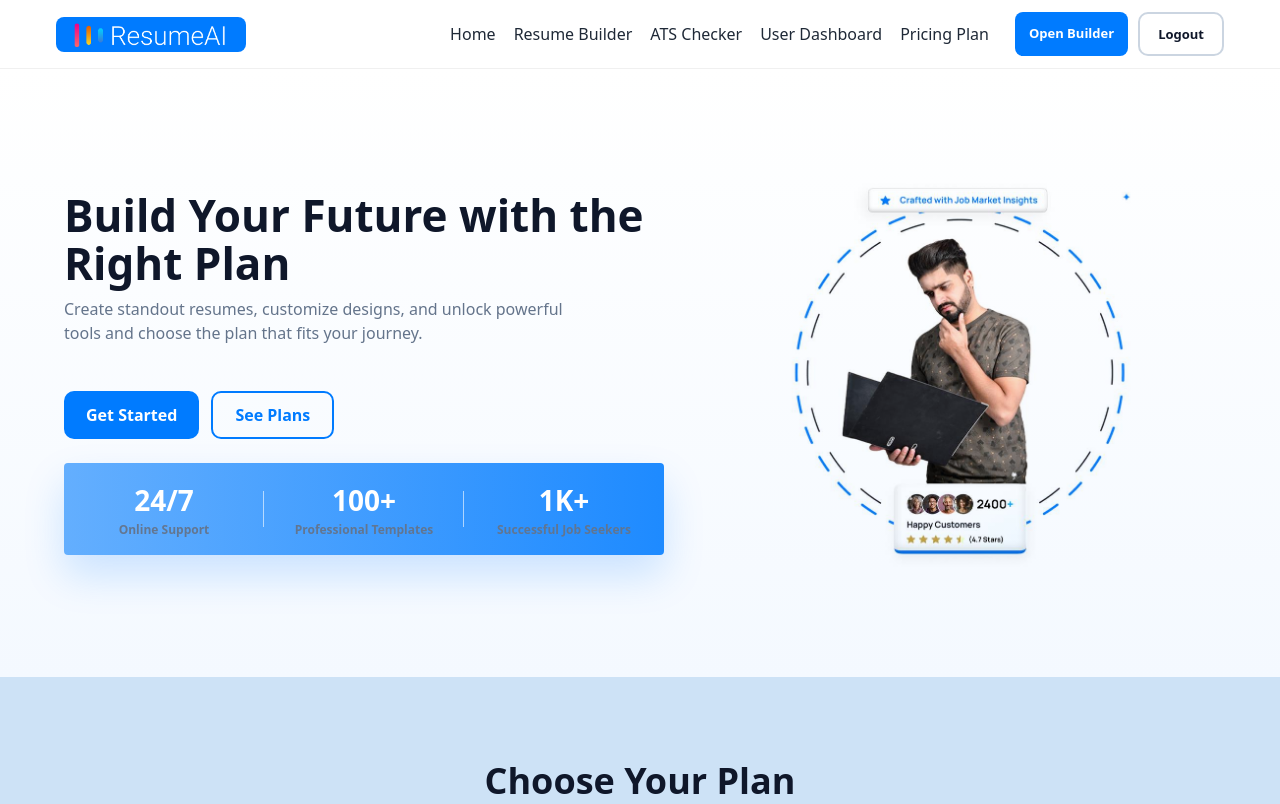
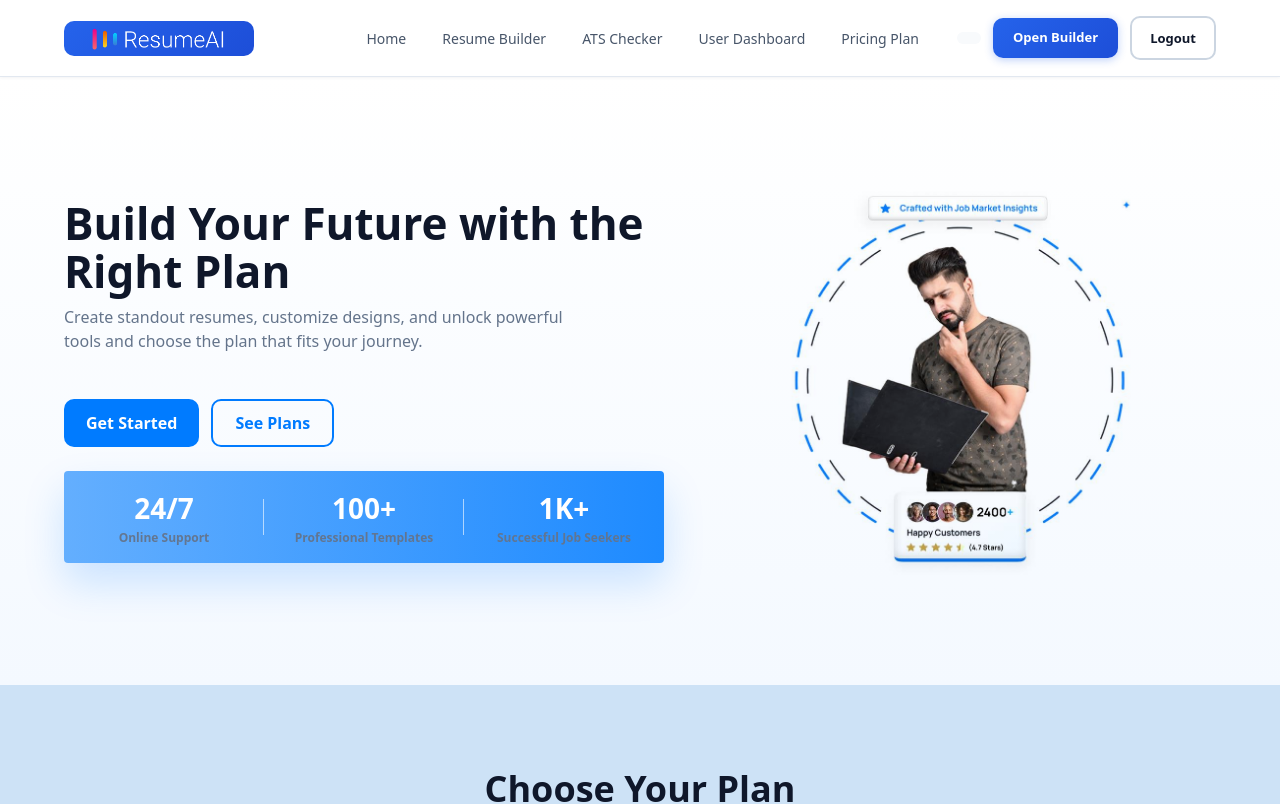
Before and after one commit to muaaz41/SAAS-Ai-Resume-Builder, a React (Vite) app: page /pricing in a window 1280 px wide. Shown: the top 804 px of the page. Built offline with nearby package versions, Linux system fonts and the light colour scheme; no server answers; sample sign-in values are in the browser's storage.

Commit message:
ui changes 2

```diff
--- a/src/components/Navbar.jsx
+++ b/src/components/Navbar.jsx
@@ -36,9 +36,8 @@ const Navbar = () => {
         <div className="nav-cta">
           {token ? (
             <>
-              <span
-                style={{ alignSelf: "center", fontSize: 12, color: "#334155" }}>
-                {user?.email}
+              <span title={user?.email}>
+                {user?.email?.length > 20 ? `${user?.email?.substring(0, 20)}...` : user?.email}
               </span>
               <Link
                 className="btn-solid"
@@ -52,18 +51,22 @@ const Navbar = () => {
             </>
           ) : (
             <>
+              <Link className="btn-outline" to="/signin">
+                Login
+              </Link>
               <Link className="btn-solid" to="/signup">
                 Sign Up
-              </Link>
-              <Link className="btn-solid" to="/signin">
-                Login
               </Link>
             </>
           )}
         </div>
 
         {/* Mobile Menu Button */}
-        <button className="mobile-menu-btn" onClick={toggleMobileMenu}>
+        <button
+          className={`mobile-menu-btn ${isMobileMenuOpen ? "open" : ""}`}
+          onClick={toggleMobileMenu}
+          aria-label="Toggle mobile menu"
+          aria-expanded={isMobileMenuOpen}>
           <span></span>
           <span></span>
           <span></span>
--- a/src/css/Navbar.css
+++ b/src/css/Navbar.css
@@ -1,33 +1,297 @@
-.nav { position: sticky; top: 0; z-index: 50; background: #ffffff; border-bottom: 1px solid rgba(0,0,0,0.06); }
-.nav-inner { max-width: 1200px; margin: 0 auto; padding: 12px 16px; display: grid; grid-template-columns: 1fr auto auto; gap: 16px; align-items: center; }
-.nav-brand { display:flex; align-items:center; }
-.nav-logo { width: 190px; height: 35px; object-fit: contain; padding: 2px 10px; border-radius: 8px; background-color: #007BFF;}
-.nav-links { display: flex; gap: 18px; justify-self: center; }
-.nav-links a { color: #1f2937; text-decoration: none; font-weight: 500; position: relative; transition: all 0.2s ease;}
-.nav-links a:hover {color: #007BFF;background: #f0f9ff; }
-.nav-links a::after {content: '';  position: absolute;  bottom: -6px;  left: 50%;  width: 0;  height: 2px;  background: #007BFF;transition: all 0.3s ease;transform: translateX(-50%); }
-.nav-links a:hover::after {width: 100%;}
-.nav-cta { display: flex; gap: 10px; justify-self: end; }
-.btn-outline { border: 0.5px solid #cbd5e1; color: #475569; padding: 6px 12px; border-radius: 8px; text-decoration: none; font-weight: 600; font-size:13px; transition: all 0.2s ease; }
-.btn-solid { background: #007BFF; color: #fff; padding: 12px 14px; border-radius: 8px; text-decoration: none; font-weight: 600; font-size:13px; display: inline-flex; align-items: "center"; justify-content: center; }
+.nav {
+  position: sticky;
+  top: 0;
+  z-index: 50;
+  background: #ffffff;
+  border-bottom: 1px solid #e2e8f0;
+  box-shadow: 0 1px 3px rgba(15, 23, 42, 0.05);
+  backdrop-filter: blur(10px);
+  -webkit-backdrop-filter: blur(10px);
+}
+
+.nav-inner {
+  max-width: 1200px;
+  margin: 0 auto;
+  padding: 16px 24px;
+  display: grid;
+  grid-template-columns: 1fr auto auto;
+  gap: 24px;
+  align-items: center;
+}
+
+.nav-brand {
+  display: flex;
+  align-items: center;
+}
+
+.nav-logo {
+  width: 190px;
+  height: 35px;
+  object-fit: contain;
+  padding: 4px 12px;
+  border-radius: 10px;
+  background: linear-gradient(135deg, #2563eb 0%, #1d4ed8 100%);
+  transition: all 0.3s ease;
+}
+
+.nav-logo:hover {
+  transform: scale(1.02);
+  box-shadow: 0 4px 12px rgba(37, 99, 235, 0.3);
+}
+
+.nav-links {
+  display: flex;
+  gap: 8px;
+  justify-self: center;
+  align-items: center;
+}
+
+.nav-links a {
+  color: #475569;
+  text-decoration: none;
+  font-weight: 500;
+  font-size: 14px;
+  padding: 8px 14px;
+  border-radius: 8px;
+  position: relative;
+  transition: all 0.2s cubic-bezier(0.4, 0, 0.2, 1);
+  white-space: nowrap;
+}
+
+.nav-links a:hover {
+  color: #2563eb;
+  background: #eff6ff;
+  transform: translateY(-1px);
+}
+
+.nav-links a::after {
+  content: '';
+  position: absolute;
+  bottom: 4px;
+  left: 50%;
+  width: 0;
+  height: 2px;
+  background: linear-gradient(90deg, #2563eb 0%, #1d4ed8 100%);
+  transition: all 0.3s cubic-bezier(0.4, 0, 0.2, 1);
+  transform: translateX(-50%);
+  border-radius: 2px;
+}
+
+.nav-links a:hover::after {
+  width: calc(100% - 28px);
+}
+
+.nav-cta {
+  display: flex;
+  gap: 12px;
+  justify-self: end;
+  align-items: center;
+}
+
+.btn-outline {
+  border: 1.5px solid #cbd5e1;
+  color: #475569;
+  padding: 10px 18px;
+  border-radius: 10px;
+  text-decoration: none;
+  font-weight: 600;
+  font-size: 13px;
+  transition: all 0.2s cubic-bezier(0.4, 0, 0.2, 1);
+  background: #ffffff;
+  cursor: pointer;
+  display: inline-flex;
+  align-items: center;
+  justify-content: center;
+  white-space: nowrap;
+}
+
+.btn-outline:hover {
+  border-color: #93c5fd;
+  color: #2563eb;
+  background: #eff6ff;
+  transform: translateY(-1px);
+  box-shadow: 0 2px 8px rgba(37, 99, 235, 0.15);
+}
+
+.btn-solid {
+  background: linear-gradient(135deg, #2563eb 0%, #1d4ed8 100%);
+  color: #fff;
+  padding: 10px 20px;
+  border-radius: 10px;
+  text-decoration: none;
+  font-weight: 600;
+  font-size: 13px;
+  display: inline-flex;
+  align-items: center;
+  justify-content: center;
+  transition: all 0.2s cubic-bezier(0.4, 0, 0.2, 1);
+  border: none;
+  cursor: pointer;
+  white-space: nowrap;
+  box-shadow: 0 2px 8px rgba(37, 99, 235, 0.3);
+}
+
+.btn-solid:hover {
+  background: linear-gradient(135deg, #1d4ed8 0%, #1e40af 100%);
+  transform: translateY(-2px);
+  box-shadow: 0 4px 12px rgba(37, 99, 235, 0.4);
+}
+
+.btn-solid:active {
+  transform: translateY(0);
+  box-shadow: 0 2px 6px rgba(37, 99, 235, 0.3);
+}
+
+/* User Email Display */
+.nav-cta span {
+  align-self: center;
+  font-size: 12px;
+  color: #64748b;
+  padding: 6px 12px;
+  background: #f8fafc;
+  border-radius: 8px;
+  font-weight: 500;
+  max-width: 200px;
+  overflow: hidden;
+  text-overflow: ellipsis;
+  white-space: nowrap;
+}
 
 /* Mobile Menu Button */
-.mobile-menu-btn { display: none; flex-direction: column; gap: 4px; background: none; border: none; cursor: pointer; padding: 8px; }
-.mobile-menu-btn span { width: 24px; height: 2px; background: #1f2937; transition: all 0.3s; }
-.mobile-menu-btn.open span:nth-child(1) { transform: rotate(45deg) translate(6px, 6px); }
-.mobile-menu-btn.open span:nth-child(2) { opacity: 0; }
-.mobile-menu-btn.open span:nth-child(3) { transform: rotate(-45deg) translate(6px, -6px); }
+.mobile-menu-btn {
+  display: none;
+  flex-direction: column;
+  gap: 5px;
+  background: none;
+  border: none;
+  cursor: pointer;
+  padding: 10px;
+  border-radius: 8px;
+  transition: all 0.2s ease;
+}
+
+.mobile-menu-btn:hover {
+  background: #f8fafc;
+}
+
+.mobile-menu-btn span {
+  width: 24px;
+  height: 2.5px;
+  background: #1f2937;
+  transition: all 0.3s cubic-bezier(0.4, 0, 0.2, 1);
+  border-radius: 2px;
+}
+
+.mobile-menu-btn.open span:nth-child(1) {
+  transform: rotate(45deg) translate(7px, 7px);
+  background: #2563eb;
+}
+
+.mobile-menu-btn.open span:nth-child(2) {
+  opacity: 0;
+}
+
+.mobile-menu-btn.open span:nth-child(3) {
+  transform: rotate(-45deg) translate(7px, -7px);
+  background: #2563eb;
+}
 
 /* Mobile Menu */
-.mobile-menu { display: none; background: #ffffff; border-top: 1px solid rgba(0,0,0,0.06); padding: 20px 16px; }
-.mobile-menu.open { display: block; }
-.mobile-nav-links { display: flex; flex-direction: column; gap: 16px; margin-bottom: 20px; }
-.mobile-nav-links a { color: #1f2937; text-decoration: none; font-weight: 500; padding: 8px 0; }
-.mobile-nav-cta { display: flex; flex-direction: column; gap: 12px; }
+.mobile-menu {
+  display: none;
+  background: #ffffff;
+  border-top: 1px solid #e2e8f0;
+  padding: 24px 20px;
+  box-shadow: 0 4px 12px rgba(15, 23, 42, 0.1);
+  animation: slideDown 0.3s ease-out;
+}
+
+.mobile-menu.open {
+  display: block;
+}
+
+@keyframes slideDown {
+  from {
+    opacity: 0;
+    transform: translateY(-10px);
+  }
+  to {
+    opacity: 1;
+    transform: translateY(0);
+  }
+}
+
+.mobile-nav-links {
+  display: flex;
+  flex-direction: column;
+  gap: 4px;
+  margin-bottom: 24px;
+}
+
+.mobile-nav-links a {
+  color: #475569;
+  text-decoration: none;
+  font-weight: 500;
+  font-size: 15px;
+  padding: 12px 16px;
+  border-radius: 10px;
+  transition: all 0.2s ease;
+}
+
+.mobile-nav-links a:hover {
+  color: #2563eb;
+  background: #eff6ff;
+  transform: translateX(4px);
+}
+
+.mobile-nav-cta {
+  display: flex;
+  flex-direction: column;
+  gap: 12px;
+  padding-top: 16px;
+  border-top: 1px solid #f1f5f9;
+}
+
+.mobile-nav-cta .btn-outline,
+.mobile-nav-cta .btn-solid {
+  width: 100%;
+  justify-content: center;
+  padding: 12px 20px;
+  font-size: 14px;
+}
 
 @media (max-width: 900px) {
-  .nav-links { display: none; }
-  .nav-cta { display: none; }
-  .mobile-menu-btn { display: flex; }
-  .nav-inner { grid-template-columns: 1fr auto; }
+  .nav-links {
+    display: none;
+  }
+
+  .nav-cta {
+    display: none;
+  }
+
+  .mobile-menu-btn {
+    display: flex;
+  }
+
+  .nav-inner {
+    grid-template-columns: 1fr auto;
+    padding: 14px 20px;
+    gap: 16px;
+  }
+
+  .nav-logo {
+    width: 160px;
+    height: 30px;
+  }
 }
+
+@media (max-width: 640px) {
+  .nav-inner {
+    padding: 12px 16px;
+  }
+
+  .nav-logo {
+    width: 140px;
+    height: 28px;
+  }
+}
```
Also changed, not shown: src/components/Dashboard.jsx (+66 -21 lines).
